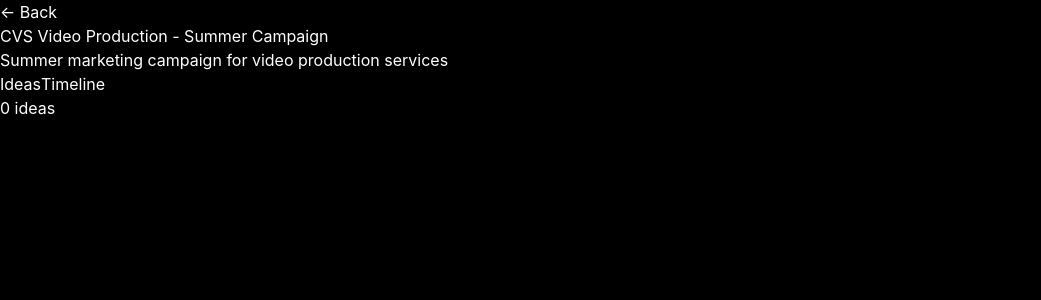
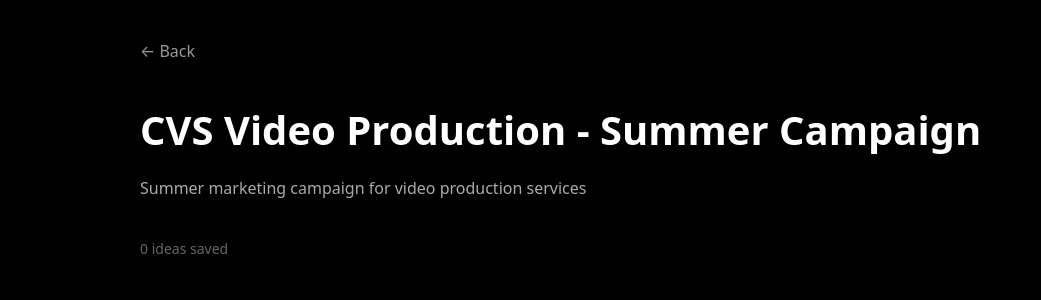
Before and after one commit to Lymae25/mood-board-booking, a Next.js app: page /project/1 in a window 1280 px wide. Shown: the top 300 px of the page, without its empty margins (0-1041 px from the left). Built offline with nearby package versions, Linux system fonts and the light colour scheme.

Commit message:
Remove Tailwind - use inline styles only

```diff
--- a/app/components/ProjectDetail.tsx
+++ b/app/components/ProjectDetail.tsx
@@ -1,50 +1,39 @@
 'use client'
-
 import { useEffect, useState } from 'react'
 import Link from 'next/link'
 
 export default function ProjectDetail({ projectId }: { projectId: string }) {
-  const [project, setProject] = useState(null)
-  const [ideas, setIdeas] = useState([])
-  const [timeline, setTimeline] = useState([])
+  const [project, setProject] = useState<any>(null)
+  const [ideas, setIdeas] = useState<any[]>([])
   const [loading, setLoading] = useState(true)
-  const [activeTab, setActiveTab] = useState('mood-board')
 
   useEffect(() => {
-    const fetch_data = async () => {
+    const load = async () => {
       try {
         const p = await fetch('/api/projects').then(r => r.json())
-        setProject(p.find((x: any) => x.id === projectId))
+        setProject(p.find((x: any) => x.id === projectId) || null)
         const i = await fetch(`/api/ideas?projectId=${projectId}`).then(r => r.json())
-        setIdeas(i)
-        const t = await fetch(`/api/timeline?projectId=${projectId}`).then(r => r.json())
-        setTimeline(t)
-      } catch (e) {
-        console.log(e)
-      }
+        setIdeas(i || [])
+      } catch (e) {}
       setLoading(false)
     }
-    fetch_data()
+    load()
   }, [projectId])
 
-  if (loading) return <div className="p-8">Loading...</div>
-  if (!project) return <div className="p-8">Not found</div>
+  if (loading) return <div style={{ padding: '40px' }}>Loading...</div>
+  if (!project) return <div style={{ padding: '40px' }}>Not found</div>
 
   return (
-    <div className="min-h-screen bg-black text-white p-8">
-      <div className="max-w-4xl mx-auto">
-        <Link href="/" className="text-gray-500 mb-8 block">← Back</Link>
-
-        <h1 className="text-4xl font-bold mb-4">{(project as any).name}</h1>
-        <p className="text-gray-400 mb-8">{(project as any).description}</p>
-
-        <div className="flex gap-8 mb-8 pb-4 border-b border-gray-700">
-          <button onClick={() => setActiveTab('mood-board')} className={activeTab === 'mood-board' ? 'font-bold text-white' : 'text-gray-600'}>Ideas</button>
-          <button onClick={() => setActiveTab('timeline')} className={activeTab === 'timeline' ? 'font-bold text-white' : 'text-gray-600'}>Timeline</button>
+    <div style={{ minHeight: '100vh', backgroundColor: '#000', color: '#fff', padding: '40px' }}>
+      <div style={{ maxWidth: '1000px', margin: '0 auto' }}>
+        <Link href="/" style={{ color: '#999', textDecoration: 'none', marginBottom: '40px', display: 'block' }}>
+          ← Back
+        </Link>
+        <h1 style={{ fontSize: '40px', marginBottom: '20px' }}>{project.name}</h1>
+        <p style={{ color: '#aaa', marginBottom: '40px', fontSize: '16px' }}>{project.description}</p>
+        <div style={{ color: '#666', fontSize: '14px' }}>
+          {ideas.length} ideas saved
         </div>
-
-        {activeTab === 'mood-board' && <div className="text-gray-400">{ideas.length} ideas</div>}
-        {activeTab === 'timeline' && <div className="text-gray-400">{timeline.length} milestones</div>}
       </div>
     </div>
   )
--- a/app/globals.css
+++ b/app/globals.css
@@ -1,36 +1,11 @@
-@tailwind base;
-@tailwind components;
-@tailwind utilities;
-
 * {
   margin: 0;
   padding: 0;
   box-sizing: border-box;
 }
 
-html {
-  scroll-behavior: smooth;
+body {
+  background: #000;
+  color: #fff;
+  font-family: system-ui, -apple-system, sans-serif;
 }
-
-body {
-  background-color: #000000;
-  color: #ffffff;
-  font-family: -apple-system, BlinkMacSystemFont, 'Segoe UI', 'Roboto', sans-serif;
-  -webkit-font-smoothing: antialiased;
-  -moz-osx-font-smoothing: grayscale;
-}
-
-@keyframes fadeIn {
-  from {
-    opacity: 0;
-    transform: translateY(10px);
-  }
-  to {
-    opacity: 1;
-    transform: translateY(0);
-  }
-}
-
-.animate-fade-in {
-  animation: fadeIn 0.5s ease-out;
-}
```
